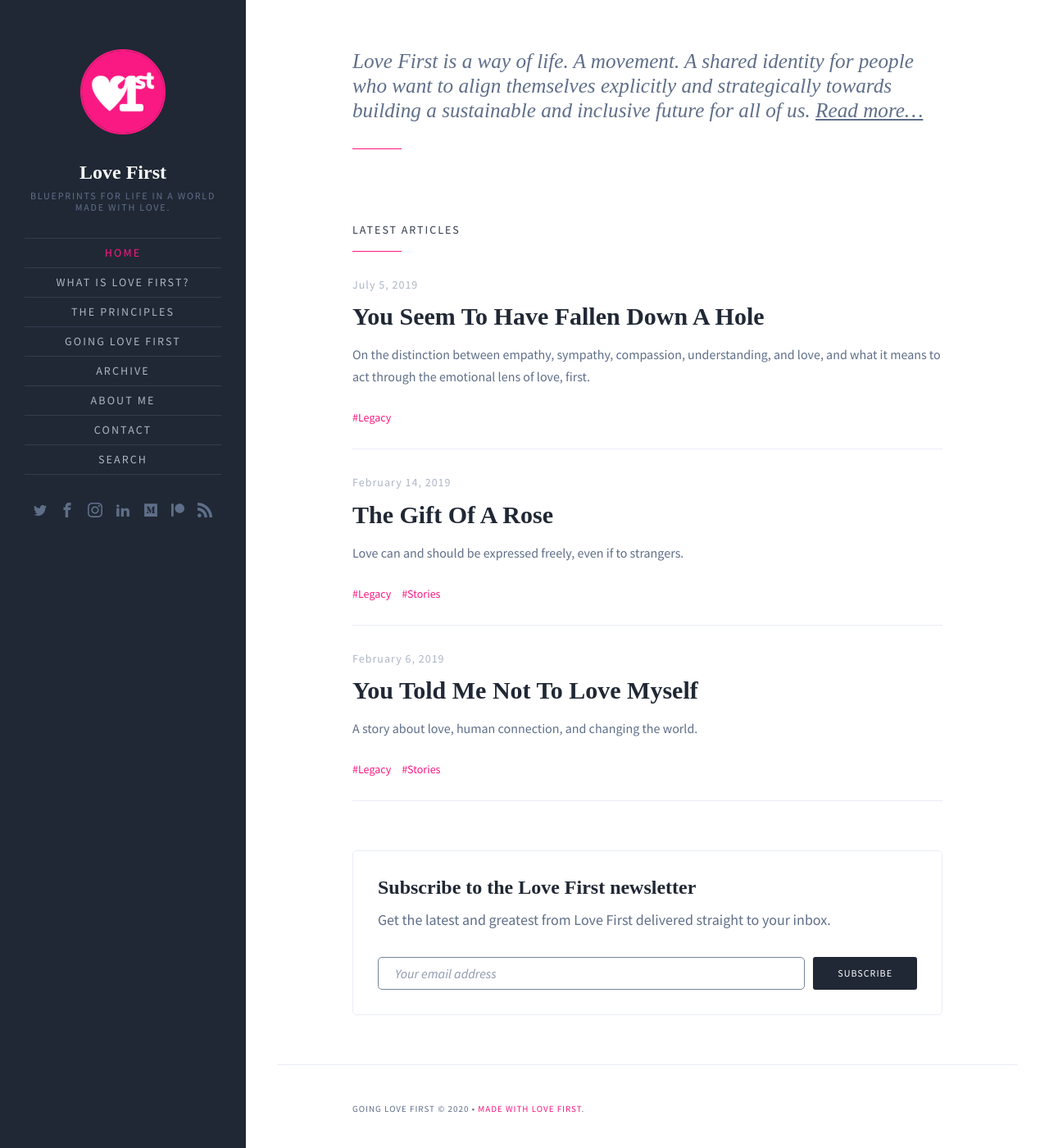
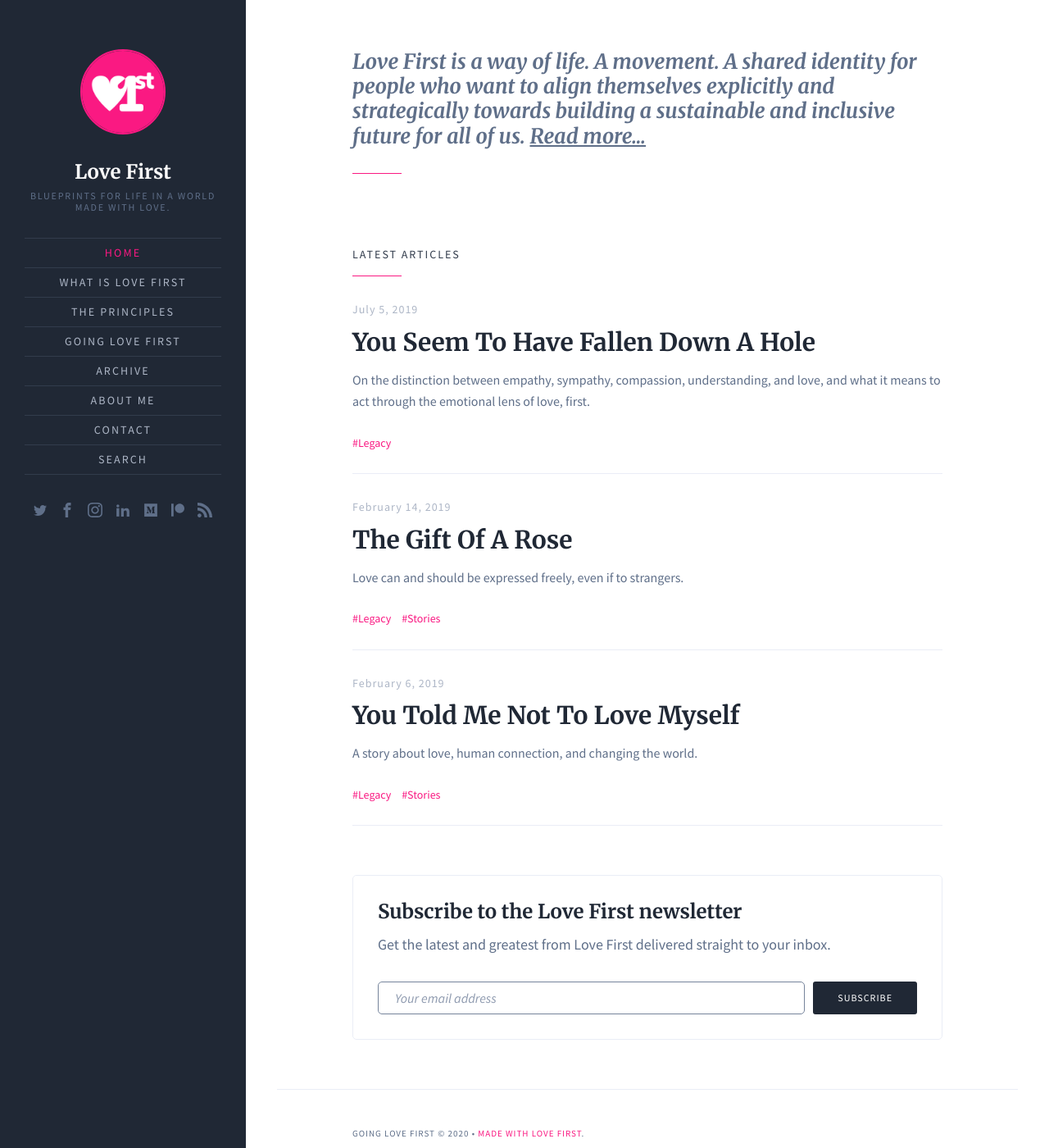
Before and after one commit to KuraFire/v1.goinglovefirst.com, a Jekyll site: the page built from index.html, in a window 1280 px wide and 1400 px high. Shown: the whole window at 82% size. Built offline with Jekyll 4.4.1, drawn with Linux system fonts in a browser that asks for light colours; some web fonts are replaced; the list of posts is cut into pages by our own code.

Commit message:
Poly to Merriweather switch

```diff
--- a/_config.yml
+++ b/_config.yml
@@ -57,7 +57,7 @@ patreon: 'lovefirst'
 navigation:
   - text: Home
     url: /
-  - text: What Is Love First?
+  - text: What Is Love First
     url: /what-is-love-first/
   - text: The Principles
     url: /principles/
--- a/_layouts/default.html
+++ b/_layouts/default.html
@@ -19,7 +19,7 @@
 
     <!-- Font Embed Code -->
 	  <!-- <link href="https://fonts.googleapis.com/css?family=Poly:400,400i|Source+Sans+Pro:400,400i,700,700i&display=swap&subset=latin-ext" rel="stylesheet"> -->
-    <link href="https://fonts.googleapis.com/css2?family=Poly:ital@0;1&family=Source+Sans+Pro:ital,wght@0,400;0,700;1,400;1,700&display=swap" rel="stylesheet">
+    <link href="https://fonts.googleapis.com/css2?family=Merriweather:ital,wght@0,700;1,700&family=Source+Sans+Pro:ital,wght@0,400;0,700;1,400;1,700&display=swap" rel="stylesheet">
 
     <!-- CSS Styles -->
     <link href="{{ site.baseurl }}/assets/css/style.css" rel="stylesheet">
--- a/_sass/_variables.scss
+++ b/_sass/_variables.scss
@@ -1,6 +1,6 @@
 // Fonts
 $font-primary: "Source Sans Pro", "Open Sans", Helvetica, Arial, sans-serif, "Apple Color Emoji";
-$font-secondary: "Poly", "Times New Roman", serif;
+$font-secondary: "Merriweather", "Times New Roman", serif;
 
 // Colors
 $color-accent: $color-love;
```
